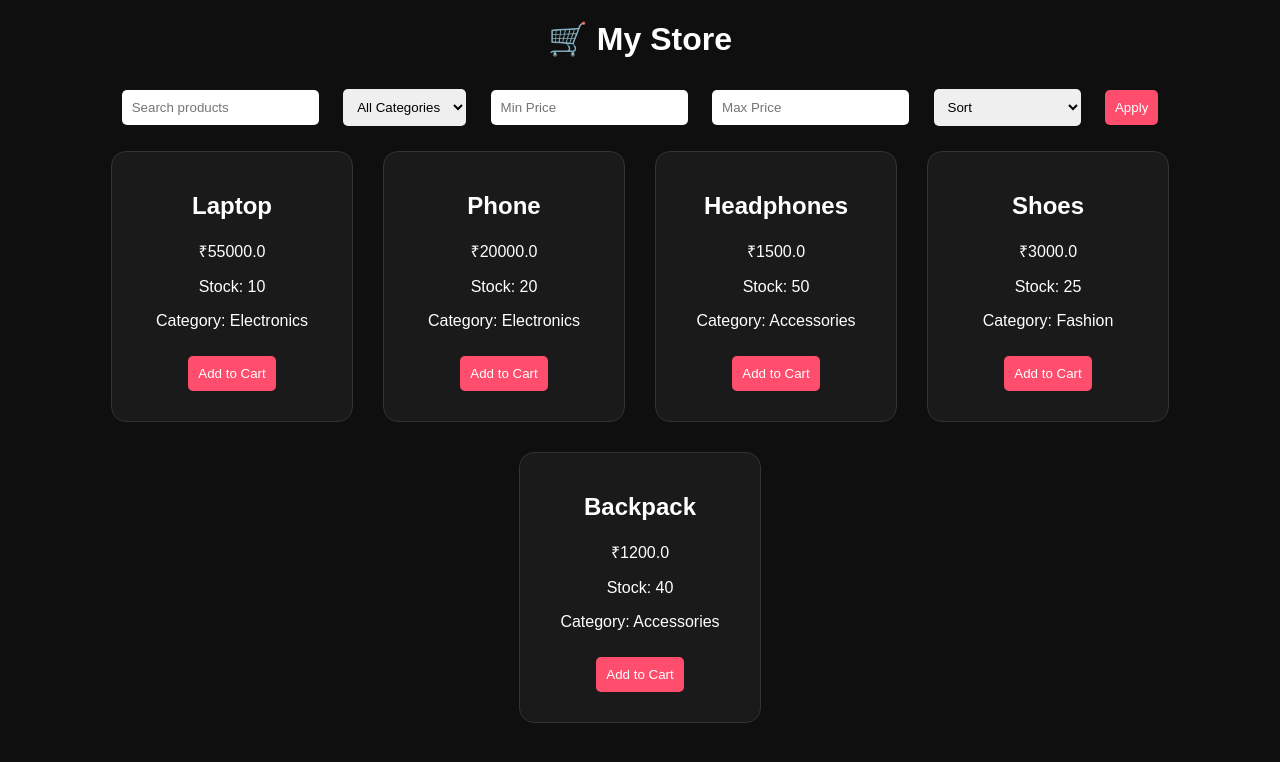
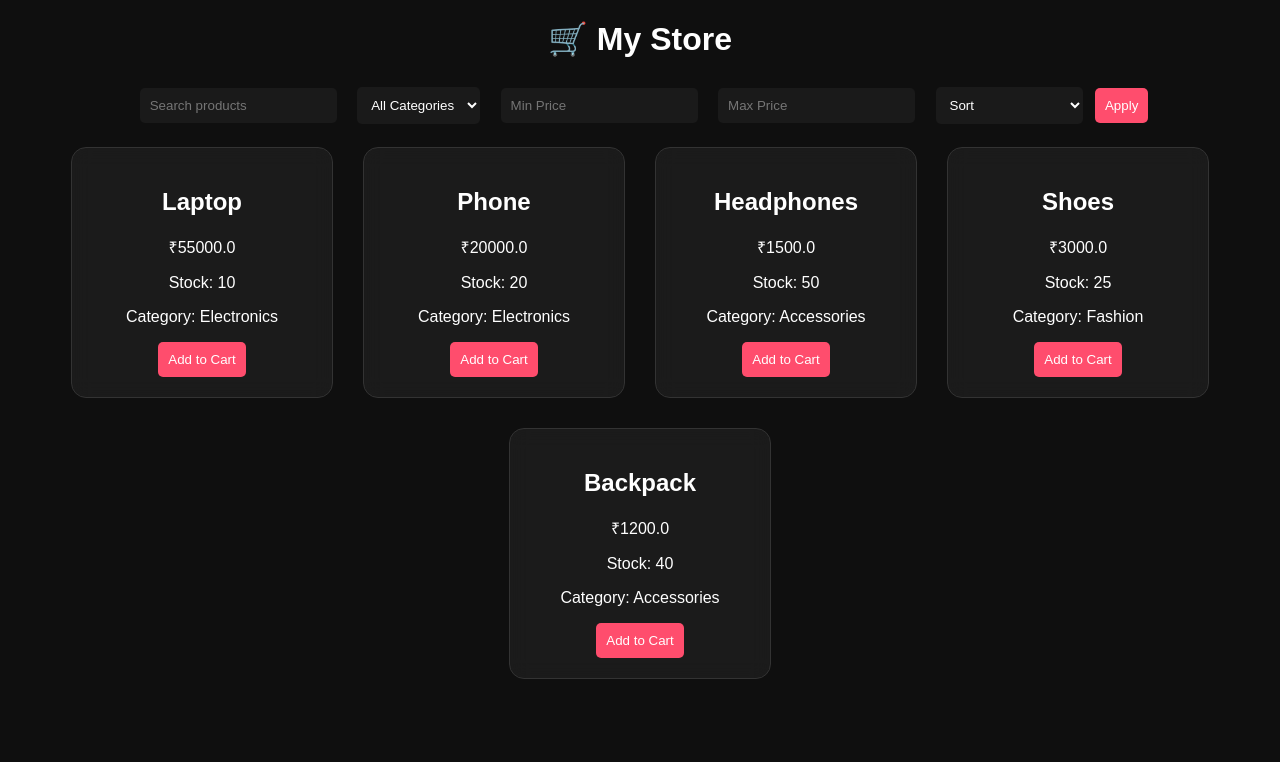
Before and after one commit to jensy3337/DBMS, a Flask app: page / in a window 1280 px wide. Shown: the top 762 px of the page. Run offline with Flask 3, Linux system fonts and the light colour scheme.

Commit message:
Refactor styles for inputs and card components

```diff
--- a/static/style.css
+++ b/static/style.css
@@ -9,17 +9,26 @@ h1 {
     margin-top: 20px;
 }
 
-input, select, button {
+input, select {
     padding: 10px;
-    margin: 10px;
+    margin: 8px;
     border-radius: 5px;
     border: none;
+    background: #1a1a1a;
+    color: white;
 }
 
 button {
+    padding: 10px;
     background: #ff4d6d;
     color: white;
+    border: none;
+    border-radius: 5px;
     cursor: pointer;
+}
+
+button:hover {
+    transform: scale(1.05);
 }
 
 .container {
@@ -29,16 +38,17 @@ button {
 }
 
 .card {
-    background: #1a1a1a;
+    background: rgba(255,255,255,0.05);
     border: 1px solid #333;
     padding: 20px;
     margin: 15px;
     border-radius: 15px;
-    width: 200px;
+    width: 220px;
     transition: 0.3s;
+    backdrop-filter: blur(10px);
 }
 
 .card:hover {
-    transform: scale(1.05);
-    box-shadow: 0 0 15px #ff4d6d;
+    transform: scale(1.07);
+    box-shadow: 0 0 20px #ff4d6d;
 }
```
